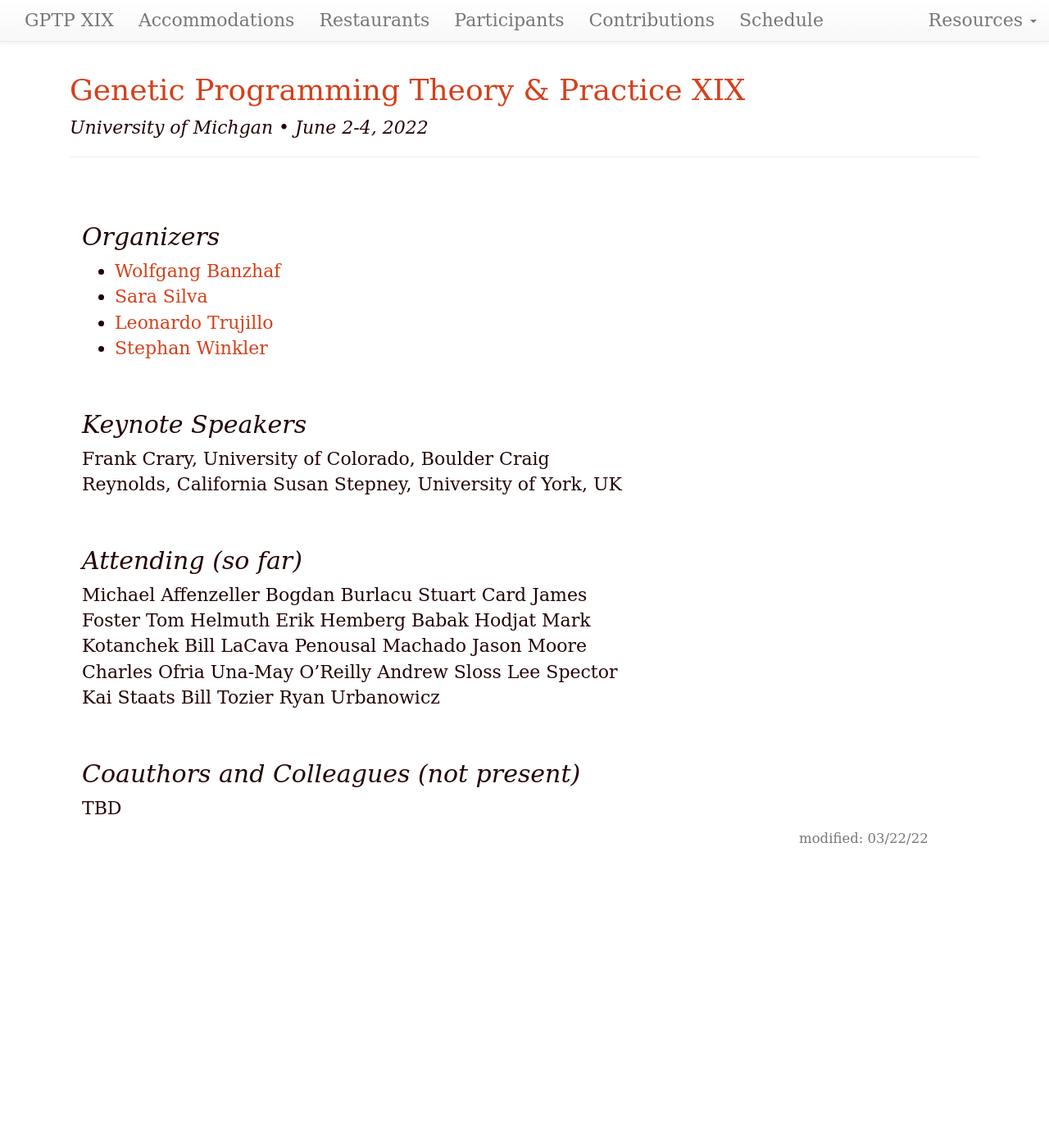
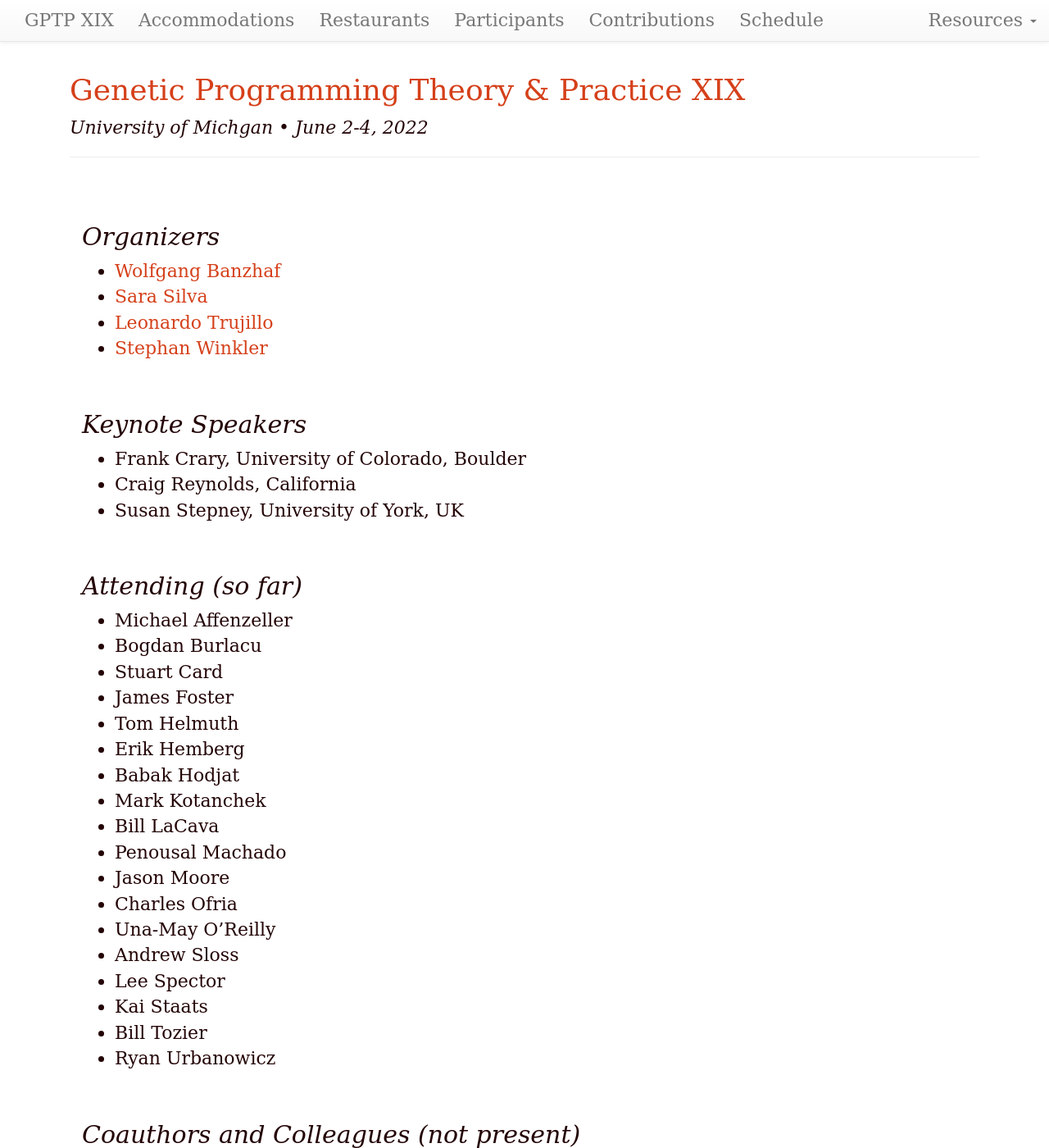
Before and after one commit to GPTP-workshop/gptp-workshop.github.io, a Jekyll site: the page built from attendees.md, in a window 1280 px wide and 1400 px high. Shown: the whole window at 82% size. Built offline with Jekyll 4.4.1, drawn with Linux system fonts in a browser that asks for light colours; our own code applies the rules of GitHub Pages for plain Markdown files.

```diff
--- a/attendees.md
+++ b/attendees.md
@@ -17,30 +17,30 @@ dates: "June 2-4, 2022"
 
 ## Keynote Speakers
 
-Frank Crary, University of Colorado, Boulder
-Craig Reynolds, California
-Susan Stepney, University of York, UK
+- Frank Crary, University of Colorado, Boulder
+- Craig Reynolds, California
+- Susan Stepney, University of York, UK
 
 ## Attending (so far)
 
-Michael Affenzeller
-Bogdan Burlacu
-Stuart Card
-James Foster
-Tom Helmuth
-Erik Hemberg
-Babak Hodjat
-Mark Kotanchek
-Bill LaCava
-Penousal Machado
-Jason Moore
-Charles Ofria
-Una-May O'Reilly
-Andrew Sloss
-Lee Spector
-Kai Staats
-Bill Tozier
-Ryan Urbanowicz
+- Michael Affenzeller
+- Bogdan Burlacu
+- Stuart Card
+- James Foster
+- Tom Helmuth
+- Erik Hemberg
+- Babak Hodjat
+- Mark Kotanchek
+- Bill LaCava
+- Penousal Machado
+- Jason Moore
+- Charles Ofria
+- Una-May O'Reilly
+- Andrew Sloss
+- Lee Spector
+- Kai Staats
+- Bill Tozier
+- Ryan Urbanowicz
 
 
 
```
